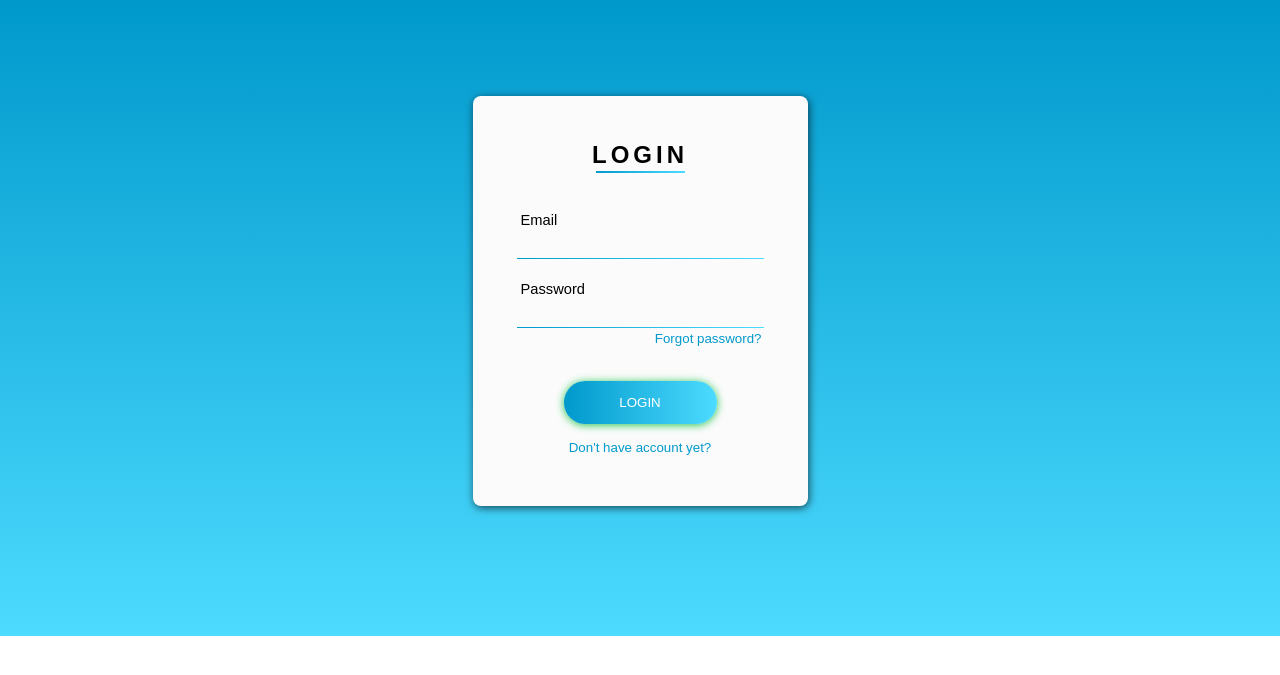
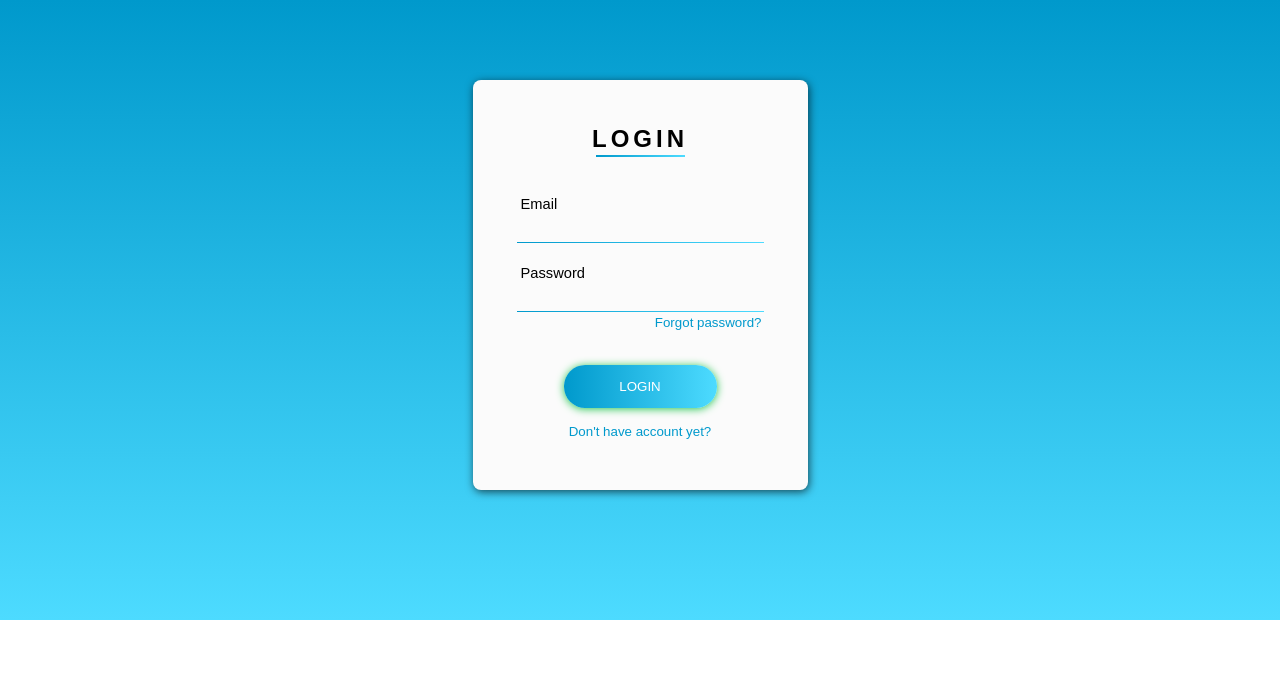
Before and after one commit to AhmadHidayatP/AhmadHidayatP.github.io, a PHP site: page / in a window 1280 px wide. Shown: the top 675 px of the page. Run offline with PHP 8.4, Linux system fonts and the light colour scheme.

Commit message:
Update style.css

```diff
--- a/style.css
+++ b/style.css
@@ -21,7 +21,7 @@ label {
   border-radius: 8px;
   box-shadow: 1px 2px 8px rgba(0, 0, 0, 0.65);
   height: 410px;
-  margin: 6rem auto 8.1rem auto;
+  margin: 5rem auto 8.1rem auto;
   width: 335px;
 }
 #card-content {
```
